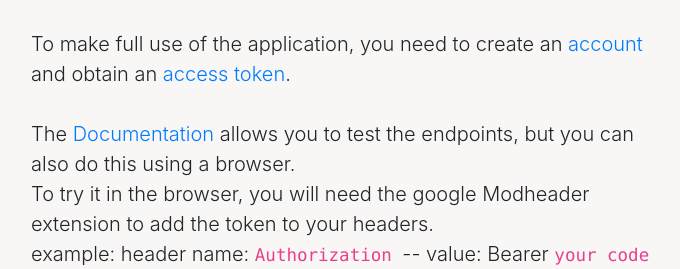
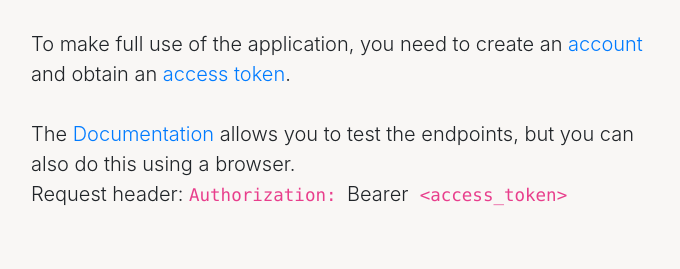
Before and after one commit to kmatek/django-rest-api, a Django app: page / in a window 1280 px wide. Shown: the part 575-844 px from the top of the page, without its empty margins (289-969 px from the left). After the commit the page ends 781 px from the top, so only its background shows below. Run offline with Django 4.2, Linux system fonts and the light colour scheme; parts of the project's set-up code (start-up, migrations or seed data) failed here and were passed over.

Commit message:
fix: change request header example on home page

```diff
--- a/app/templates/index.html
+++ b/app/templates/index.html
@@ -46,8 +46,7 @@
                 A digital album REST API is a project that involves creating a server-side application programming interface (API) that enables clients to interact with a digital album stored on a server. The API allows clients to retrieve information about the album, such as its title and images list, as well as perform actions on the album, such as adding or removing images. The API follows the REST architectural style.<br><br>
                 To make full use of the application, you need to create an <a href="{% url 'user:create-user' %}">account</a> and obtain an<a href="{% url 'token_obtain_pair' %}"> access token</a>.<br><br>
                 The <a href="{% url 'documentation' %}">Documentation</a> allows you to test the endpoints, but you can also do this using a browser.<br>
-                To try it in the browser, you will need the google Modheader extension to add the token to your headers.<br>
-                example: header name: <code>Authorization </code>-- value: Bearer <code> your code</code>
+                Request header: <code>Authorization:&nbsp;</code>Bearer&nbsp;&nbsp;<code>&lt;access_token&gt;</code>
             </article>
         </div>
     </div>
```
